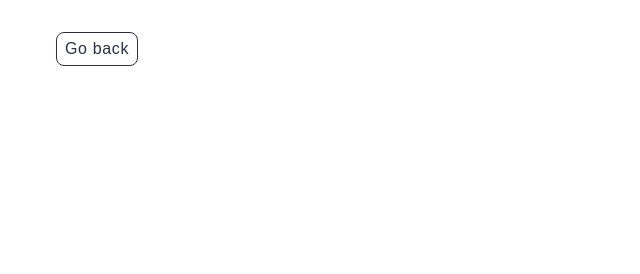
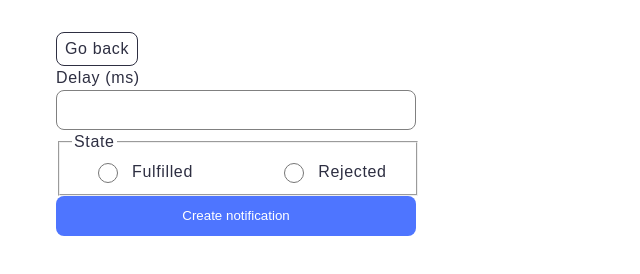
Before and after one commit to mosvvy/goit-js-hw-10, a website built with Vite: page src/2-snackbar.html in a window 1280 px wide. Shown: the whole page, without its empty margins (0-640 px from the left). Built offline with nearby package versions, Linux system fonts and the light colour scheme.

Commit message:
t2 | add styles

```diff
--- a/src/2-snackbar.html
+++ b/src/2-snackbar.html
@@ -14,7 +14,28 @@
       </div>
     </header>
     <main>
-      <div class="container"></div>
+      <div class="container">
+        <form class="form">
+          <label>
+            Delay (ms)
+            <input type="number" name="delay" required />
+          </label>
+
+          <fieldset>
+            <legend>State</legend>
+            <label>
+              <input type="radio" name="state" value="fulfilled" required />
+              Fulfilled
+            </label>
+            <label>
+              <input type="radio" name="state" value="rejected" required />
+              Rejected
+            </label>
+          </fieldset>
+
+          <button type="submit">Create notification</button>
+        </form>
+      </div>
     </main>
 
     <script src="/js/2-snackbar.js"></script>
--- a/src/css/tasks.css
+++ b/src/css/tasks.css
@@ -70,3 +70,34 @@ button:disabled {
 .label {
   text-transform: uppercase;
 }
+
+/* Snackbar */
+.form {
+  width: 360px;
+}
+
+.form label,
+.form input,
+.form fieldset,
+.form button {
+  width: 100%;
+}
+
+.form fieldset {
+  display: flex;
+  gap: 48px;
+  align-items: center;
+  justify-content: center;
+}
+
+.form fieldset label {
+  display: flex;
+  align-items: center;
+  justify-content: center;
+}
+
+input[type='radio'] {
+  width: 20px;
+  height: 20px;
+  margin-right: 14px;
+}
--- a/src/js/2-snackbar.js
+++ b/src/js/2-snackbar.js
@@ -0,0 +1,18 @@
+/*
+На що буде звертати увагу ментор при перевірці:
+
+Підключена бібліотека iziToast.
+При обранні стану в радіокнопках і натисканні на кнопку Create notification
+з’являється повідомлення, відповідного до обраного стану стилю, із затримкою
+в кількість мілісекунд, переданих в інпут.
+Повідомлення, що виводиться, містить тип обраного стейту і кількість мілісекунд
+згідно з шаблоном в умові.
+ */
+
+// Описаний у документації
+import iziToast from 'izitoast';
+// Додатковий імпорт стилів
+import 'izitoast/dist/css/iziToast.min.css';
+
+const successMsg = `✅ Fulfilled promise in ${delay}ms`;
+const failMsg = `❌ Rejected promise in ${delay}ms`;
```
